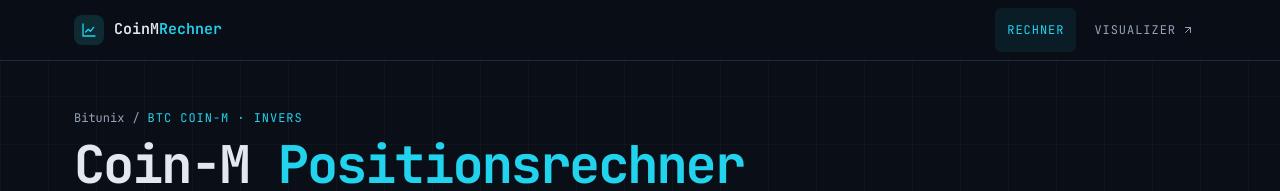
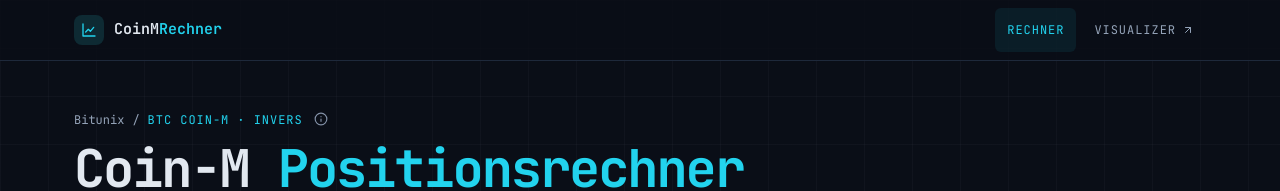
Before and after one commit to Raisi/coinm-risk-calculator, a Next.js app: page / in a window 1280 px wide. Shown: the top 191 px of the page. Built offline with nearby package versions, Linux system fonts and the light colour scheme.

Commit message:
feat: Info-Tooltip zu Coin-M und invers

```diff
--- a/src/app/globals.css
+++ b/src/app/globals.css
@@ -220,8 +220,10 @@ textarea {
 /* ---------- Hero ---------- */
 
 .hero__crumb {
+  position: relative;
   display: flex;
   flex-wrap: wrap;
+  align-items: center;
   gap: 0.5rem;
   font-family: var(--font-mono);
   font-size: 0.75rem;
@@ -232,6 +234,52 @@ textarea {
   color: var(--accent-primary);
   letter-spacing: 0.08em;
   text-transform: uppercase;
+}
+
+.infotip__button {
+  display: inline-grid;
+  place-items: center;
+  /* 44px hit area around a small glyph; negative margins keep the crumb line compact. */
+  width: var(--control-height);
+  height: var(--control-height);
+  margin: calc((var(--control-height) - 1.25rem) / -2);
+  border: 0;
+  border-radius: var(--radius-md);
+  background: transparent;
+  color: var(--text-muted);
+  cursor: pointer;
+  transition: color 160ms var(--ease-out);
+}
+
+.infotip__button:hover,
+.infotip__button[aria-expanded="true"] {
+  color: var(--accent-primary);
+}
+
+.infotip__panel {
+  position: absolute;
+  top: calc(100% + 0.625rem);
+  left: 0;
+  z-index: 10;
+  width: min(26rem, 100%);
+  padding: 0.75rem 0.875rem;
+  border: 1px solid var(--border-active);
+  border-radius: var(--radius-md);
+  background: var(--bg-secondary);
+  box-shadow: 0 8px 24px rgba(0, 0, 0, 0.4);
+  font-family: var(--font-sans);
+  font-size: 0.8125rem;
+  line-height: 1.5;
+  color: var(--text-secondary);
+}
+
+.infotip__panel[hidden] {
+  display: none;
+}
+
+.infotip__panel strong {
+  font-weight: 600;
+  color: var(--text-primary);
 }
 
 .hero__title {
--- a/src/components/AppHeader.tsx
+++ b/src/components/AppHeader.tsx
@@ -1,11 +1,18 @@
+import { InfoTip } from "./InfoTip";
+
 export function AppHeader() {
   return (
     <header className="hero">
-      <p className="hero__crumb">
+      <div className="hero__crumb">
         <span>Bitunix</span>
         <span aria-hidden="true">/</span>
         <span className="hero__crumb-accent">BTC Coin-M · invers</span>
-      </p>
+        <InfoTip label="Was bedeuten Coin-M und invers?">
+          <strong>Coin-M:</strong> Margin, Gewinn und Verlust laufen in BTC, nicht in USDT.{" "}
+          <strong>Invers:</strong> Die Positionsgröße zählt in USD, der Gewinn folgt 1/Entry − 1/Exit statt der
+          Kursdifferenz – deshalb rechnet der Rechner Risiko und CRV in BTC.
+        </InfoTip>
+      </div>
       <h1 className="hero__title">
         Coin-M <span className="hero__accent">Positionsrechner</span>
       </h1>
--- /dev/null
+++ b/src/components/InfoTip.tsx
@@ -0,0 +1,48 @@
+"use client";
+
+import { useEffect, useId, useRef, useState, type ReactNode } from "react";
+import { Icon } from "./Icon";
+
+/**
+ * Small info disclosure: the button toggles a short explanation (tap-friendly, unlike a hover tooltip).
+ * Escape and clicks outside close it. The panel is positioned against the nearest `position: relative` ancestor.
+ */
+export function InfoTip({ label, children }: { label: string; children: ReactNode }) {
+  const [open, setOpen] = useState(false);
+  const panelId = useId();
+  const root = useRef<HTMLSpanElement>(null);
+
+  useEffect(() => {
+    if (!open) return;
+    const onPointerDown = (e: PointerEvent) => {
+      if (!root.current?.contains(e.target as Node)) setOpen(false);
+    };
+    const onKeyDown = (e: KeyboardEvent) => {
+      if (e.key === "Escape") setOpen(false);
+    };
+    document.addEventListener("pointerdown", onPointerDown);
+    document.addEventListener("keydown", onKeyDown);
+    return () => {
+      document.removeEventListener("pointerdown", onPointerDown);
+      document.removeEventListener("keydown", onKeyDown);
+    };
+  }, [open]);
+
+  return (
+    <span ref={root} className="infotip">
+      <button
+        type="button"
+        className="infotip__button"
+        aria-label={label}
+        aria-expanded={open}
+        aria-controls={panelId}
+        onClick={() => setOpen((v) => !v)}
+      >
+        <Icon name="info" size={14} />
+      </button>
+      <span id={panelId} role="note" className="infotip__panel" hidden={!open}>
+        {children}
+      </span>
+    </span>
+  );
+}
```
